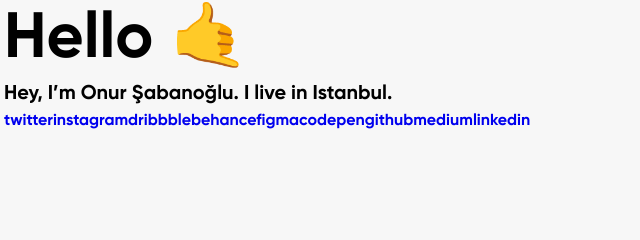
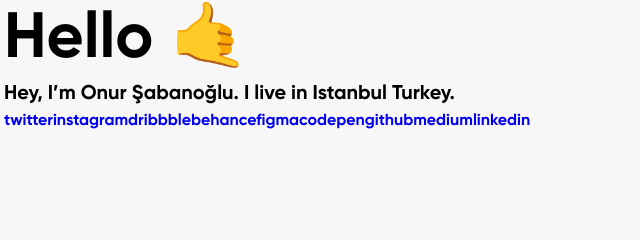
Before and after one commit to onursabanoglu/personal-website, a Gatsby site: page / in a window 1280 px wide. Shown: the part 272-512 px from the top of the page, 124-764 px from the left. Built offline with nearby package versions, Linux system fonts and the light colour scheme; Gatsby itself is replaced by a stand-in of ours.

Commit message:
test commit

```diff
--- a/src/pages/index.js
+++ b/src/pages/index.js
@@ -21,7 +21,7 @@ const IndexPage = () => {
       <section className="hero-wrapper">
         <p className="job-title">Programmer of boxes</p>
         <h2 className="hero-heading">Hello <span aria-label="callMe" role="img">🤙</span></h2>
-        <p className="hero-subheading">Hey, I’m Onur Şabanoğlu. I live in Istanbul.</p>
+        <p className="hero-subheading">Hey, I’m Onur Şabanoğlu. I live in Istanbul Turkey.</p>
         <SocialLink />
       </section>
     </Layout>
```
